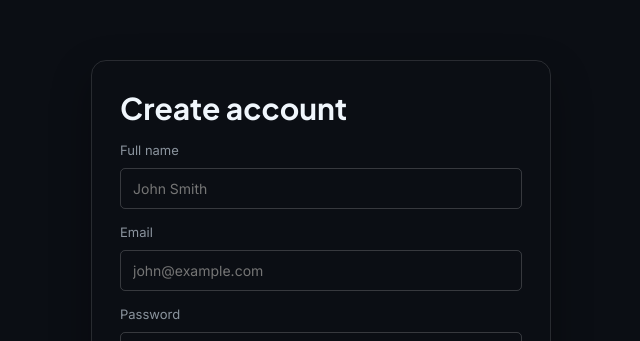
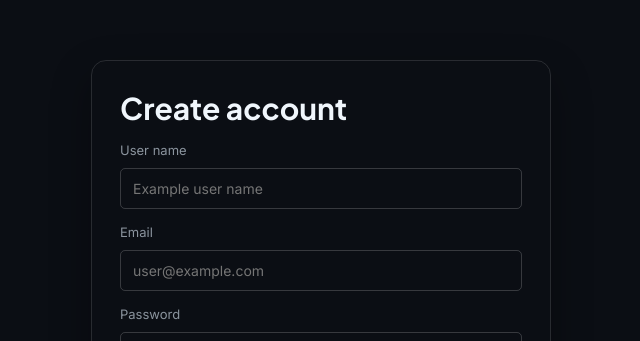
Before and after one commit to Kha-teri/Team-Red, a React (Vite) app: page /register in a window 1280 px wide. Shown: the part 112-453 px from the top of the page, without its empty margins (319-959 px from the left). Built offline with nearby package versions, Linux system fonts and the light colour scheme; no server answers.

Commit message:
fixed logging in by username

```diff
--- a/package.json
+++ b/package.json
@@ -13,7 +13,7 @@
     "@types/react-router-dom": "^5.3.3",
     "react": "^19.2.0",
     "react-dom": "^19.2.0",
-    "react-router-dom": "^7.13.1",
+    "react-router-dom": "^7.14.2",
     "sass": "^1.98.0"
   },
   "devDependencies": {
--- a/src/components/AuthContext.tsx
+++ b/src/components/AuthContext.tsx
@@ -73,7 +73,7 @@ export function AuthProvider({ children } : {children: ReactNode}) {
             const response = await fetch(`${api_url}/Account/register`, {
                 method: 'POST',
                 headers: { 'Content-Type': 'application/json' },
-                body: JSON.stringify({ fullName, email, userName: email, password })
+                body: JSON.stringify({ fullName, email, userName: fullName, password })
             });
             return response.ok;
         } catch { return false; }
--- a/src/components/RegisterPage.tsx
+++ b/src/components/RegisterPage.tsx
@@ -21,11 +21,11 @@ function RegisterPage() {
         <h1>Create account</h1>
 
         <form className={styles.form} onSubmit={handleRegister}>
-          <label htmlFor="fullName">Full name</label>
-          <input id="fullName" type="text" placeholder="John Smith" onChange={e => setFormData({...formData, fullName: e.target.value})} />
+          <label htmlFor="fullName">User name</label>
+          <input id="fullName" type="text" placeholder="Example user name" onChange={e => setFormData({...formData, fullName: e.target.value})} />
 
           <label htmlFor="email">Email</label>
-          <input id="email" type="email" placeholder="john@example.com" onChange={e => setFormData({...formData, email: e.target.value})} />
+          <input id="email" type="email" placeholder="user@example.com" onChange={e => setFormData({...formData, email: e.target.value})} />
 
           <label htmlFor="password">Password</label>
           <input id="password" type="password" placeholder="At least 8 characters" onChange={e => setFormData({...formData, password: e.target.value})} />
```
Also changed, not shown: 1 other file (tests, documents, lock files or other folders).
